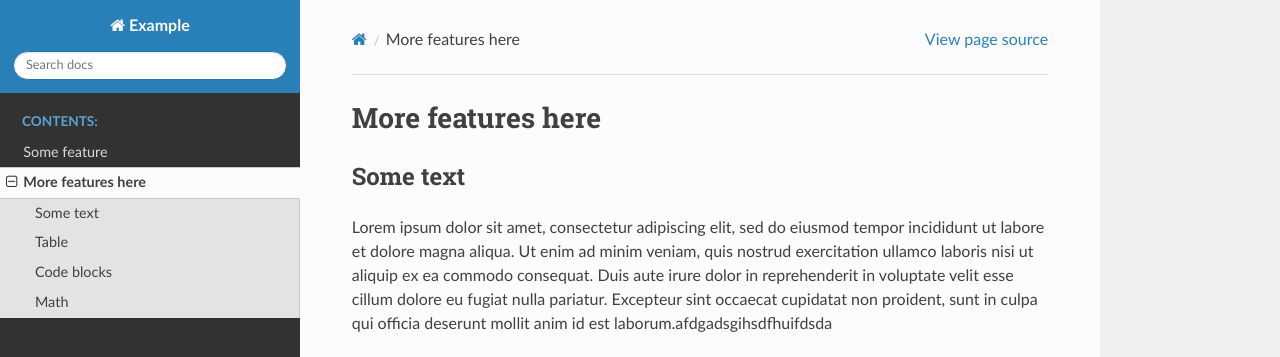
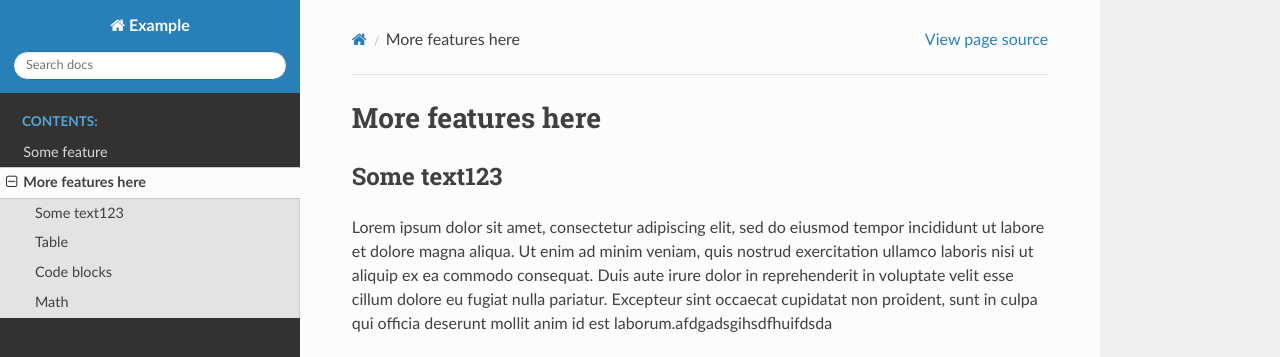
Before and after one commit to rerpha/sphinx-test, a Sphinx documentation site: the page built from doc/another-feature.md, in a window 1280 px wide and 1393 px high. Shown: the top 357 px of the window. Built offline with Sphinx 7.4.7 and the Read the Docs theme 2.0.0, drawn with Linux system fonts in a browser that asks for light colours.

Commit message:
Update another-feature.md

```diff
--- a/doc/another-feature.md
+++ b/doc/another-feature.md
@@ -1,7 +1,7 @@
 # More features here
 
 
-## Some text
+## Some text123
 
 Lorem ipsum dolor sit amet, consectetur adipiscing elit, sed do eiusmod
 tempor incididunt ut labore et dolore magna aliqua. Ut enim ad minim veniam,
```
